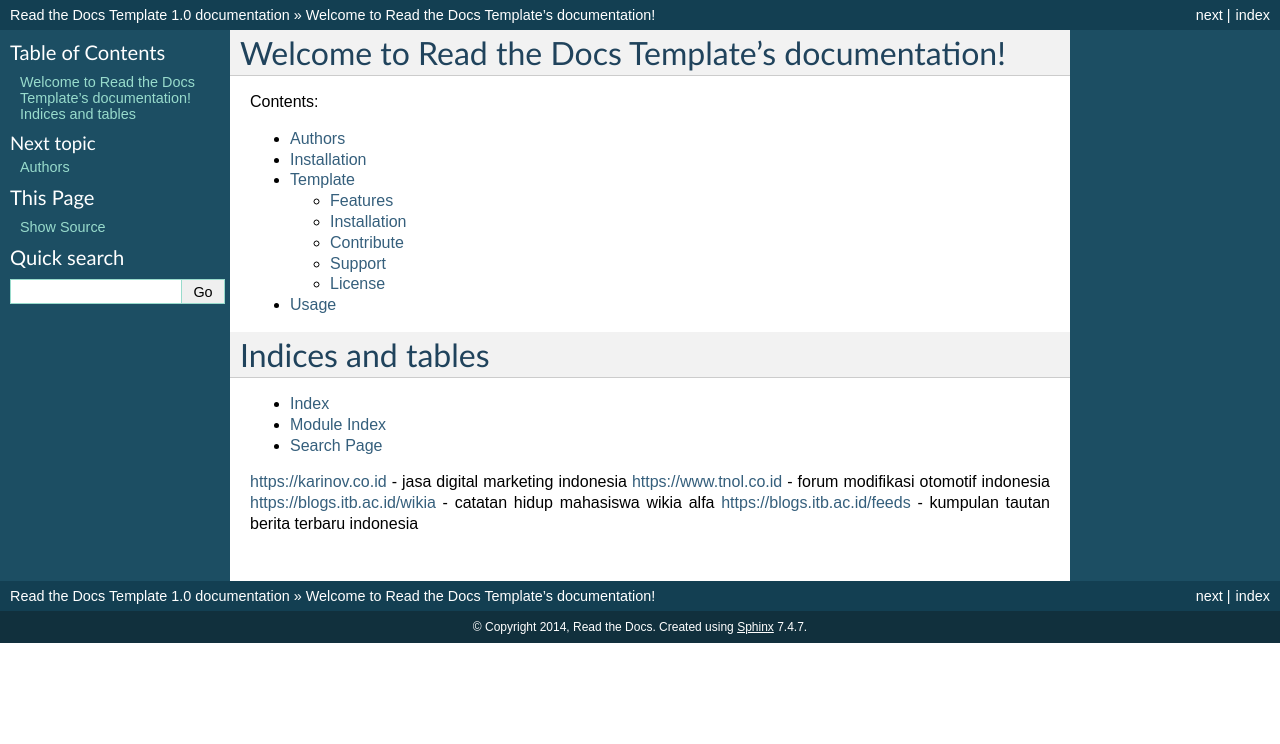
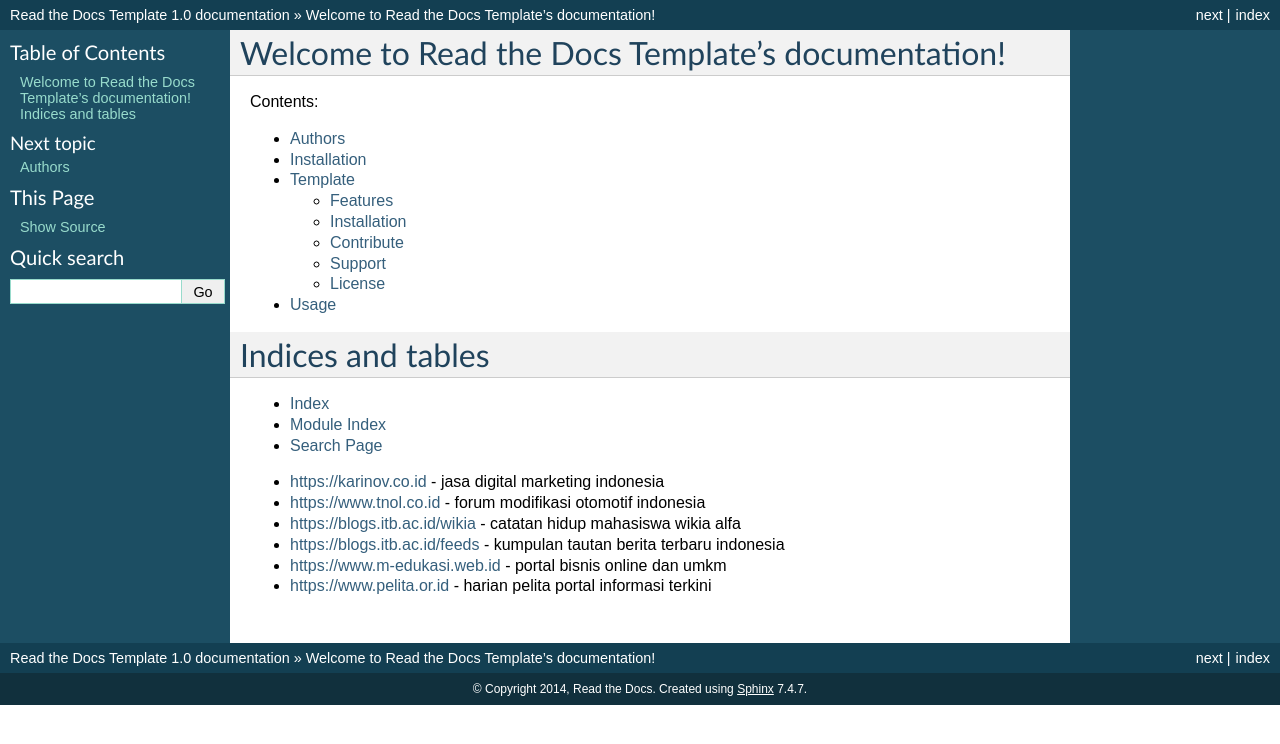
Before and after one commit to scansnap/ix500-driver, a Sphinx documentation site: the page built from docs/index.rst, in a window 1280 px wide. Shown: the top 744 px of the page. Built offline with Sphinx 7.4.7, drawn with Linux system fonts in a browser that asks for light colours.

Commit message:
Update index.rst

```diff
--- a/docs/index.rst
+++ b/docs/index.rst
@@ -23,7 +23,9 @@
 * :ref:`modindex`
 * :ref:`search`
 
-https://karinov.co.id - jasa digital marketing indonesia
-https://www.tnol.co.id - forum modifikasi otomotif indonesia
-https://blogs.itb.ac.id/wikia - catatan hidup mahasiswa wikia alfa
-https://blogs.itb.ac.id/feeds - kumpulan tautan berita terbaru indonesia
+- https://karinov.co.id - jasa digital marketing indonesia
+- https://www.tnol.co.id - forum modifikasi otomotif indonesia
+- https://blogs.itb.ac.id/wikia - catatan hidup mahasiswa wikia alfa
+- https://blogs.itb.ac.id/feeds - kumpulan tautan berita terbaru indonesia
+- https://www.m-edukasi.web.id - portal bisnis online dan umkm
+- https://www.pelita.or.id - harian pelita portal informasi terkini
```
